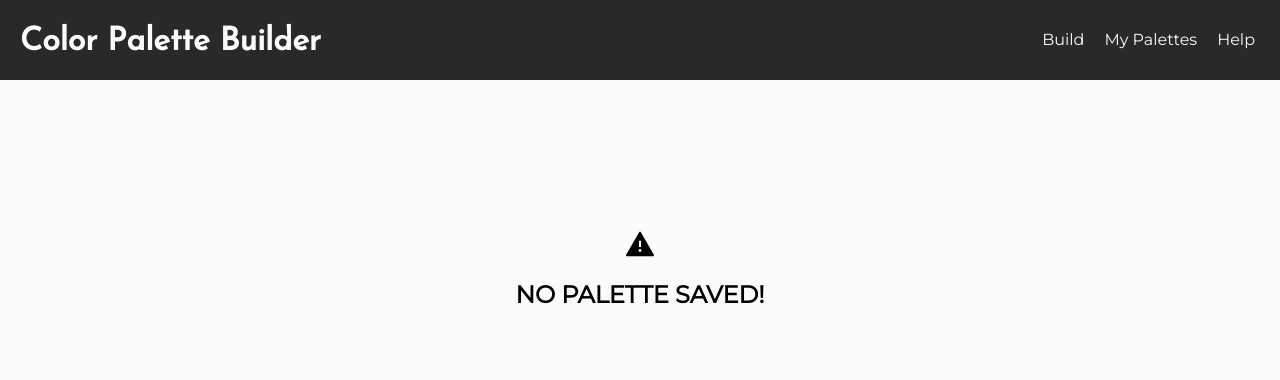
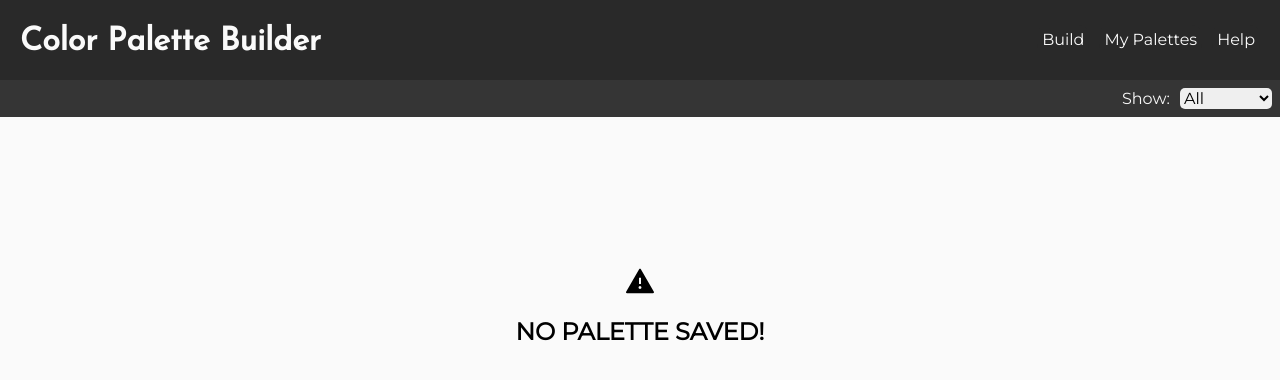
Before and after one commit to LuizHenriqueLobo1/color-palette-builder, a React (Vite) app: page /my-palettes in a window 1280 px wide. Shown: the top 380 px of the page. Built offline with nearby package versions, Linux system fonts and the light colour scheme; the HTML template or start-up script is replaced by a standard one.

Commit message:
Adicionando barra de ações (filtragem) na página de palettas

```diff
--- a/src/pages/My-Palettes/MyPalettes.css
+++ b/src/pages/My-Palettes/MyPalettes.css
@@ -3,6 +3,24 @@
 .my-palettes-container {
   display: flex;
   flex-direction: column;
+}
+
+.my-palettes-actions {
+  background: #353535;
+  color: #FAFAFA;
+  font-family: 'Montserrat';
+  margin-top: 80px;
+  padding: 8px;
+  text-align: right;
+}
+
+.my-palettes-actions-select {
+  margin-left: 10px;
+  outline: none;
+  border: none;
+  border-radius: 5px;
+  font-size: 1rem;
+  font-family: 'Montserrat';
 }
 
 .my-palettes-content {
@@ -11,7 +29,7 @@
   gap: 15px;
   align-items: center;
   justify-content: center;
-  margin-top: 100px;
+  margin-top: 20px;
 }
 
 .my-palettes-warning {
--- a/src/pages/My-Palettes/MyPalettes.jsx
+++ b/src/pages/My-Palettes/MyPalettes.jsx
@@ -1,19 +1,34 @@
 import './MyPalettes.css';
 import { useEffect, useState } from 'react';
-import { getSavedPalettes } from '../../utils/utils.js';
+import { getSavedPalettes, getFavoritesPalettes } from '../../utils/utils.js';
 import Palette from '../../components/Palette/Palette.jsx';
 import { AiFillWarning } from 'react-icons/ai';
 
 export default function MyPalettes() {
 
   const [palettes, setPalettes] = useState([]);
+  const [filter, setFilter] = useState('all');
 
   useEffect(() => {
-    setPalettes(getSavedPalettes());
-  }, []);
+    setPalettes(
+      filter === 'all'
+        ? getSavedPalettes()
+        : getFavoritesPalettes()
+    );
+  }, [ filter ]);
 
   return (
     <div className='my-palettes-container'>
+      <div className='my-palettes-actions'>
+        Show:
+        <select
+          className='my-palettes-actions-select'
+          onChange={ (event) => setFilter(event.target.value) }
+        >
+          <option value="all" selected>All</option>
+          <option value="favorites">Favorites</option>
+        </select>
+      </div>
       <div className='my-palettes-content'>
         {
           palettes.length
--- a/src/utils/utils.js
+++ b/src/utils/utils.js
@@ -51,6 +51,10 @@ export function favoritePalette(palette) {
   localStorage.setItem('palettes', JSON.stringify(palettes));
 }
 
+export function getFavoritesPalettes() {
+  return getSavedPalettes().filter(palette => palette.favorite);
+}
+
 function getSpecificPalette(palettes, palette) {
   return palettes.find(({ id }) => id === palette.id);
 }
```
